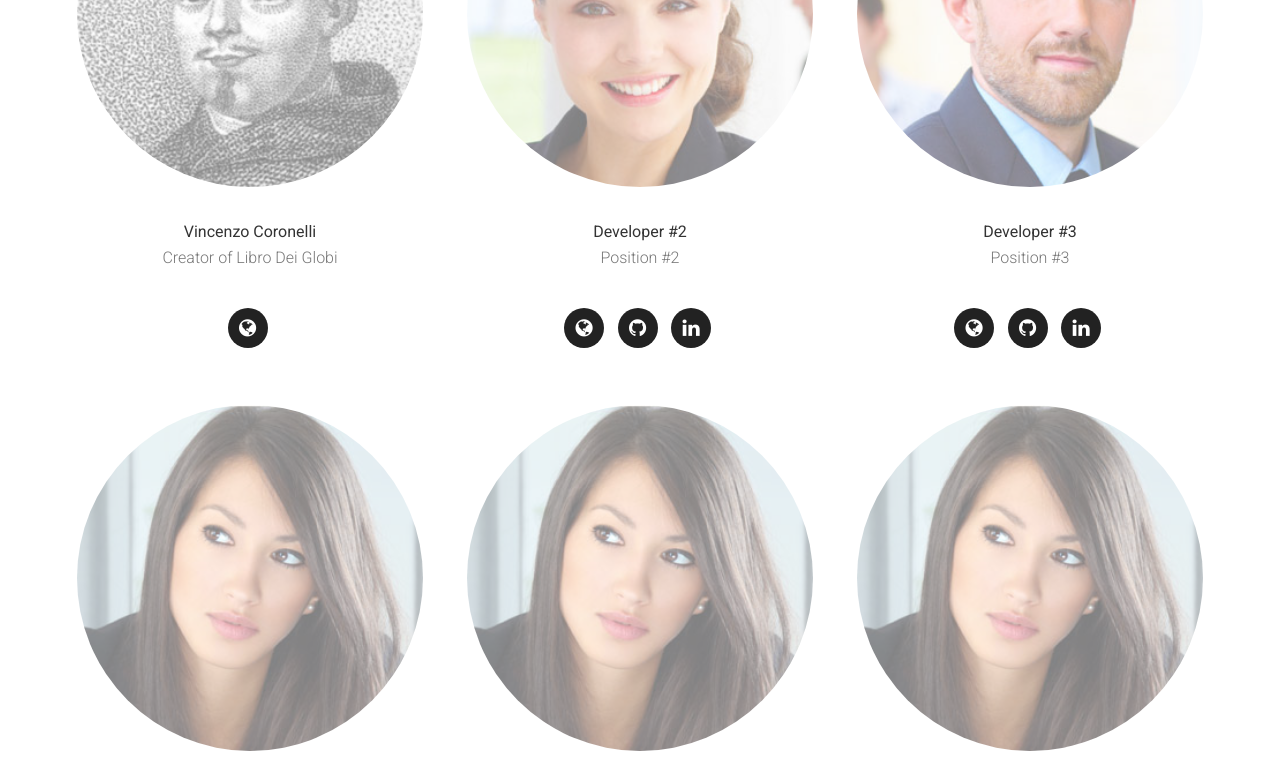
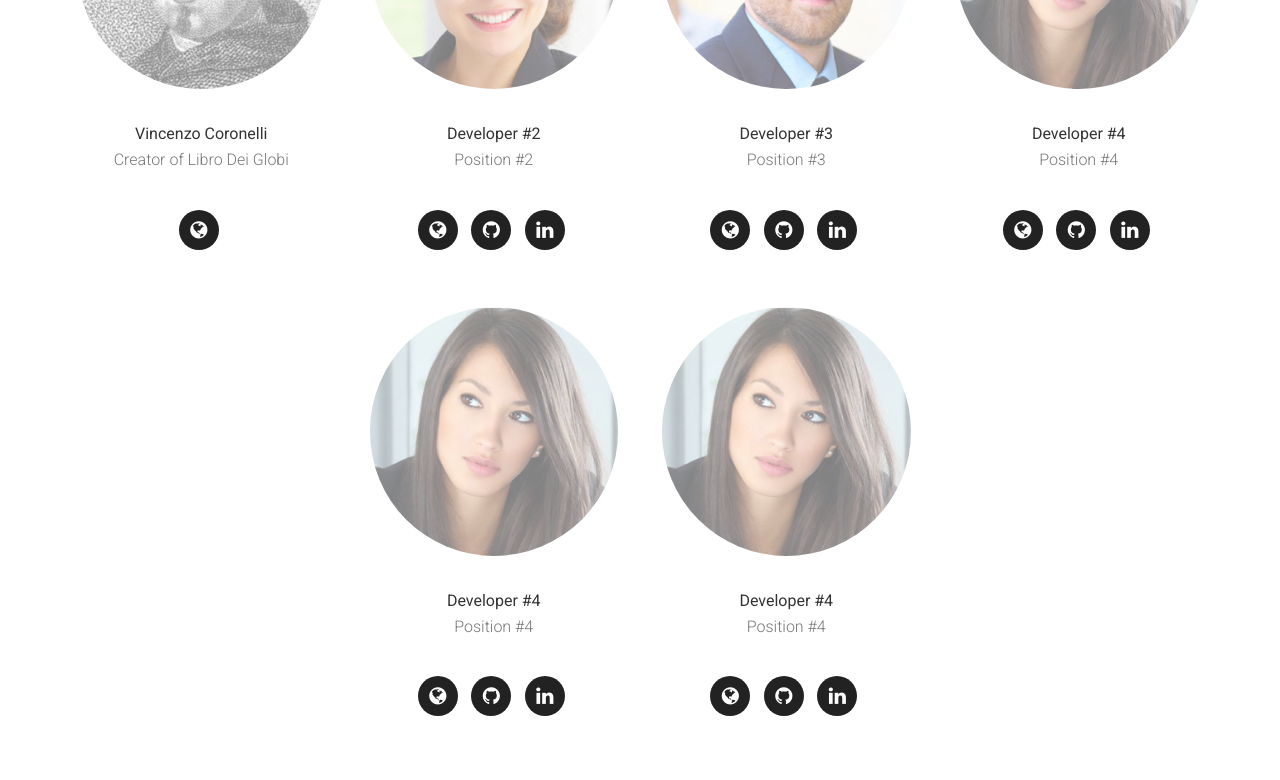
Before and after one commit to Corp67X/Globe, a plain HTML site: page index.html in a window 1280 px wide. Shown: the part 4853-5633 px from the top of the page. Drawn offline with nearby package versions, Linux system fonts and the light colour scheme; files whose address does not match are found by name.

Commit message:
Add empty team member

```diff
--- a/index.html
+++ b/index.html
@@ -528,7 +528,7 @@
 
                 </div>
             	<div class="row"> <!-- Start row -->
-                    <div class="col-sm-4">
+                    <div class="col-sm-3">
 			            <div class="team-member">
 			                <div class="effect eff-18">
 			                  <img src="images/team/coronelli.png" class="img-responsive img-circle" alt="" />
@@ -548,7 +548,7 @@
 			                </ul>
 			            </div>
 			        </div>
-                    <div class="col-sm-4">
+                    <div class="col-sm-3">
 			            <div class="team-member">
 			                <div class="effect eff-18">
 			                  <img src="images/team/02.jpg" class="img-responsive img-circle" alt="" />
@@ -572,7 +572,7 @@
 			                </ul>
 			            </div>
 			        </div>
-                    <div class="col-sm-4">
+                    <div class="col-sm-3">
 			            <div class="team-member">
 			                <div class="effect eff-18">
 			                  <img src="images/team/03.jpg" class="img-responsive img-circle" alt="" />
@@ -596,7 +596,7 @@
 			                </ul>
 			            </div>
 			        </div>
-                    <div class="col-sm-4">
+                    <div class="col-sm-3">
 			            <div class="team-member">
 			                <div class="effect eff-18">
 			                  <img src="images/team/04.jpg" class="img-responsive img-circle" alt="" />
@@ -620,7 +620,21 @@
 			                </ul>
 			            </div>
 			        </div>
-                    <div class="col-sm-4">
+			        <div class="col-sm-3">
+                        <div class="team-member">
+                            <div class="effect eff-18">
+                              <img src="images/team/empty.png" class="img-responsive img-circle" alt="" />
+                              <div class="triangle-set">
+                                <div class="triangle triangle-1"></div>
+                                <div class="triangle triangle-2"></div>
+                                <div class="triangle triangle-3"></div>
+                                <div class="triangle triangle-4"></div>
+                              </div>
+                              <div class="blur-effect"></div>
+                            </div>
+                        </div>
+                    </div>
+                    <div class="col-sm-3">
                         <div class="team-member">
                             <div class="effect eff-18">
                               <img src="images/team/04.jpg" class="img-responsive img-circle" alt="" />
@@ -644,7 +658,7 @@
                             </ul>
                         </div>
                     </div>
-                    <div class="col-sm-4">
+                    <div class="col-sm-3">
                         <div class="team-member">
                             <div class="effect eff-18">
                               <img src="images/team/04.jpg" class="img-responsive img-circle" alt="" />
```
Also changed, not shown: images/team/empty.png (added).
